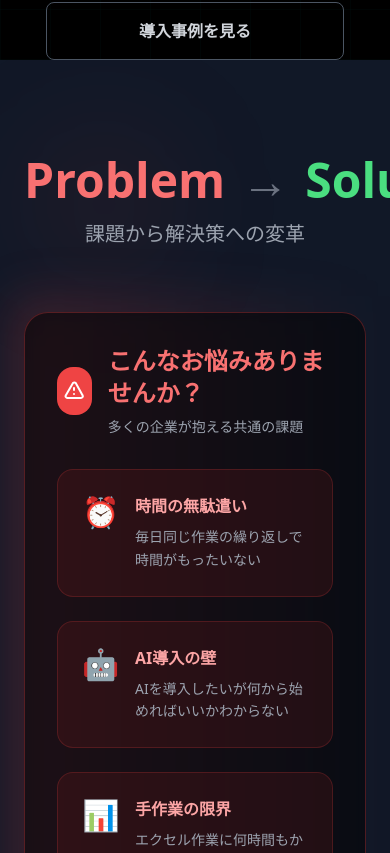
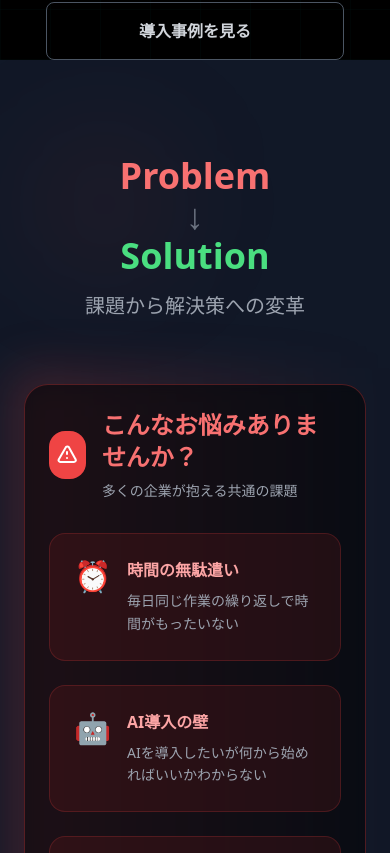
Before and after one commit to techlab0/techlab-site, a React (Vite) app: page / in a window 390 px wide. Shown: the part 791-1644 px from the top of the page. Built offline with nearby package versions, Linux system fonts and the light colour scheme.

Commit message:
sp ver update

```diff
--- a/src/app.jsx
+++ b/src/app.jsx
@@ -150,19 +150,19 @@ export default function App() {
 
         <div className="max-w-7xl mx-auto px-6 relative">
           <div className="text-center mb-16">
-            <h2 className="text-5xl md:text-6xl font-bold mb-4">
+            <h2 className="text-4xl md:text-5xl font-bold mb-4">
               <span className="text-red-400">Problem</span>
-              <span className="text-gray-500 mx-4">→</span>
+              <span className="text-gray-500 mx-2 md:mx-4 block md:inline">↓</span>
               <span className="text-green-400">Solution</span>
             </h2>
             <p className="text-xl text-gray-400">課題から解決策への変革</p>
           </div>
 
-          <div className="grid lg:grid-cols-2 gap-16 items-start">
+          <div className="grid lg:grid-cols-2 gap-8 lg:gap-16 items-start">
             {/* Problems Side */}
-            <div className="relative">
+            <div className="relative order-1">
               <div className="absolute -inset-4 bg-gradient-to-r from-red-500/20 to-transparent rounded-3xl blur-xl"></div>
-              <div className="relative bg-black/50 backdrop-blur-sm border border-red-500/30 rounded-3xl p-8">
+              <div className="relative bg-black/50 backdrop-blur-sm border border-red-500/30 rounded-3xl p-6 lg:p-8">
                 <div className="flex items-center mb-8">
                   <div className="w-12 h-12 bg-red-500 rounded-2xl flex items-center justify-center mr-4">
                     <svg className="w-6 h-6 text-white" fill="none" stroke="currentColor" viewBox="0 0 24 24">
@@ -222,9 +222,9 @@ export default function App() {
             </div>
 
             {/* Solution Side */}
-            <div className="relative">
+            <div className="relative order-3 lg:order-2">
               <div className="absolute -inset-4 bg-gradient-to-l from-green-500/20 to-transparent rounded-3xl blur-xl"></div>
-              <div className="relative bg-black/50 backdrop-blur-sm border border-green-500/30 rounded-3xl p-8">
+              <div className="relative bg-black/50 backdrop-blur-sm border border-green-500/30 rounded-3xl p-6 lg:p-8">
                 <div className="flex items-center mb-8">
                   <div className="w-12 h-12 bg-green-500 rounded-2xl flex items-center justify-center mr-4">
                     <svg className="w-6 h-6 text-white" fill="none" stroke="currentColor" viewBox="0 0 24 24">
@@ -299,6 +299,15 @@ export default function App() {
             <div className="w-16 h-16 bg-cyan-400 rounded-full flex items-center justify-center shadow-2xl animate-pulse">
               <svg className="w-8 h-8 text-black" fill="currentColor" viewBox="0 0 24 24">
                 <path d="M13.025 1l-2.847 2.828 6.176 6.176h-16.354v3.992h16.354l-6.176 6.176 2.847 2.828 10.975-11z"/>
+              </svg>
+            </div>
+          </div>
+
+          {/* Mobile Arrow */}
+          <div className="lg:hidden flex justify-center my-8">
+            <div className="w-12 h-12 bg-cyan-400 rounded-full flex items-center justify-center shadow-2xl animate-pulse">
+              <svg className="w-6 h-6 text-black" fill="currentColor" viewBox="0 0 24 24">
+                <path d="M7.41 8.84L12 13.42l4.59-4.58L18 10.25l-6 6-6-6z"/>
               </svg>
             </div>
           </div>
```
